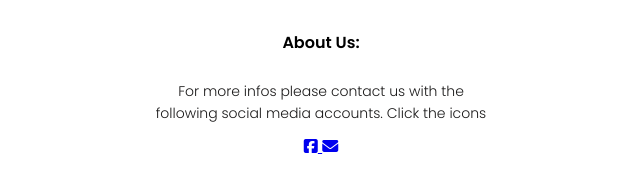
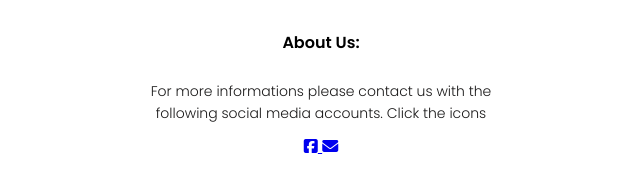
Before and after one commit to Haroldhalimbawa/IBSMA, a plain HTML site: page about.html in a window 1280 px wide. Shown: the part 1066-1259 px from the top of the page, 319-959 px from the left. Drawn offline with Linux system fonts and the light colour scheme.

Commit message:
Add files via upload

```diff
--- a/about.html
+++ b/about.html
@@ -51,7 +51,7 @@
 <!------FOOTER------->
 <section class="footer">
     <h4>About Us:</h4>
-    <p>For more infos please contact us with the <br>following social media accounts. Click the icons</p>
+    <p>For more informations please contact us with the <br>following social media accounts. Click the icons</p>
     <div class="icons">
 
     </div>
```
